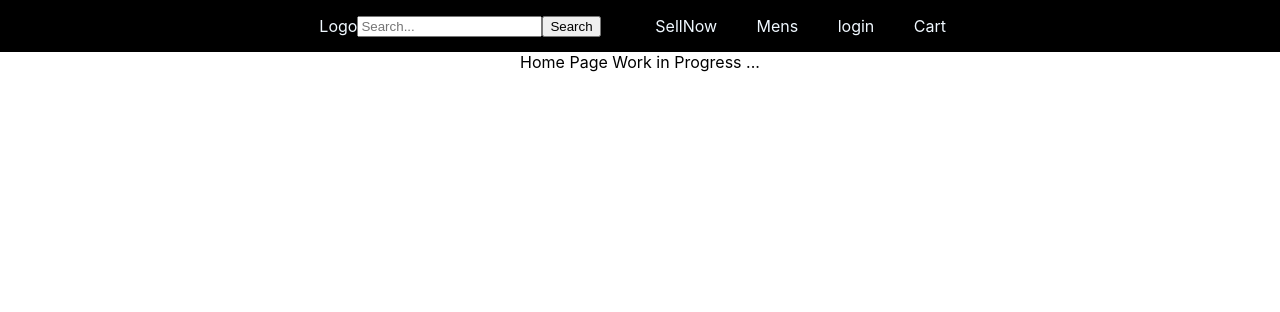
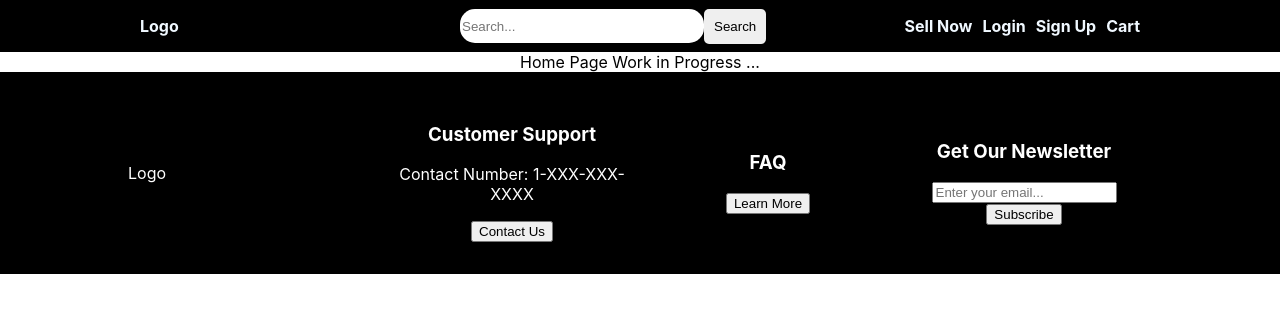
Before and after one commit to William321012/Thriftara, a React (Create React App) app in the folder thriftara/: page / in a window 1280 px wide. Shown: the top 312 px of the page. Built offline with nearby package versions, Linux system fonts and the light colour scheme.

Commit message:
initial footer

```diff
--- /dev/null
+++ b/thriftara/src/components/Footer/Footer.css
@@ -0,0 +1,26 @@
+.footer-container {
+    background-color: black;
+    color: white;
+    display: flex;
+    align-items: center;
+    justify-content: center;
+    padding: 2rem 0;
+}
+
+.footer-logo {
+    width: 20vw;
+    display: flex;
+    justify-content: left;
+}
+
+.customer-support {
+    width: 20vw;
+}
+
+.faq {
+    width: 20vw;
+}
+
+.newsletter {
+    width: 20vw;
+}
--- a/thriftara/src/components/Footer/Footer.js
+++ b/thriftara/src/components/Footer/Footer.js
@@ -1,8 +1,32 @@
 import React from 'react'
+import './Footer.css'
+import { Link } from 'react-router-dom'
 
 const Footer = () => {
   return (
-    <div>Footer</div>
+    <>
+      <div className='footer-container'>
+        <section className='footer-logo'>
+          <Link to='/'>Logo</Link>
+        </section>
+        <section className='customer-support'>
+          <h3>Customer Support</h3>
+          <p>Contact Number: 1-XXX-XXX-XXXX</p>
+          <button type='submit' className='contact-btn'>Contact Us</button>
+        </section>
+        <section className='faq'>
+          <h3>FAQ</h3>
+          <button className='submit'>Learn More</button>
+        </section>
+        <section className='newsletter'>
+          <h3>Get Our Newsletter</h3>
+          <form>
+            <input type='email' placeholder='Enter your email...' />
+            <button type='submit' className='subscribe-btn'>Subscribe</button>
+          </form>
+        </section>
+      </div>
+    </>
   )
 }
 
--- a/thriftara/src/components/Navbar/Navbar.css
+++ b/thriftara/src/components/Navbar/Navbar.css
@@ -4,6 +4,7 @@
     display: flex;
     justify-content: center;
     align-items: center;
+    font-weight: 700;
 }
 
 ul {
@@ -12,9 +13,34 @@ ul {
     grid-template-columns: repeat(4,auto);
     gap: 10px;
     width: 25vw;
+    justify-content: end;
 }
 
 a {
     color: inherit;
     text-decoration: none;
 }
+
+.nav-logo {
+    display: flex;
+    width: 25vw;
+    justify-content: flex-start;
+}
+
+.search-bar {
+    display: flex;
+    width: 25vw;
+}
+
+.search-text {
+    width: 15rem;
+    height: 2rem;
+    border-radius: 15px;
+    border: none;
+}
+
+.search-btn {
+    padding: 10px;
+    border: none;
+    border-radius: 5px;
+}
--- a/thriftara/src/components/Navbar/Navbar.js
+++ b/thriftara/src/components/Navbar/Navbar.js
@@ -9,14 +9,14 @@ function Navbar() {
         <Link to='/' className='nav-logo'>Logo</Link>
         <div className='search-bar'>
           <form>
-            <input type="text" placeholder='Search...' />
-            <button type='submit'>Search</button>
+            <input type="text" placeholder='Search...' className='search-text'/>
+            <button type='submit' className='search-btn'>Search</button>
           </form>
         </div>
         <ul>
-          <li><Link to='/sellnow'>SellNow</Link></li>
-          <li><Link to='/login'>Mens</Link></li>
-          <li><Link to='/signuo'>login</Link></li>
+          <li><Link to='/sellnow'>Sell Now</Link></li>
+          <li><Link to='/login'>Login</Link></li>
+          <li><Link to='/signup'>Sign Up</Link></li>
           <li><Link to='/cart'>Cart</Link></li>
         </ul>
       </div>
--- a/thriftara/src/pages/Home.js
+++ b/thriftara/src/pages/Home.js
@@ -1,11 +1,14 @@
 import React from 'react'
+import '../styles/Home.css'
 import Navbar from '../components/Navbar/Navbar'
+import Footer from '../components/Footer/Footer'
 
 function Home() {
   return (
     <>
     <Navbar />
     <div>Home Page Work in Progress ...</div>
+    <Footer />
     </>
   )
 }
```
Also changed, not shown: thriftara/src/styles/Home.css (added).
